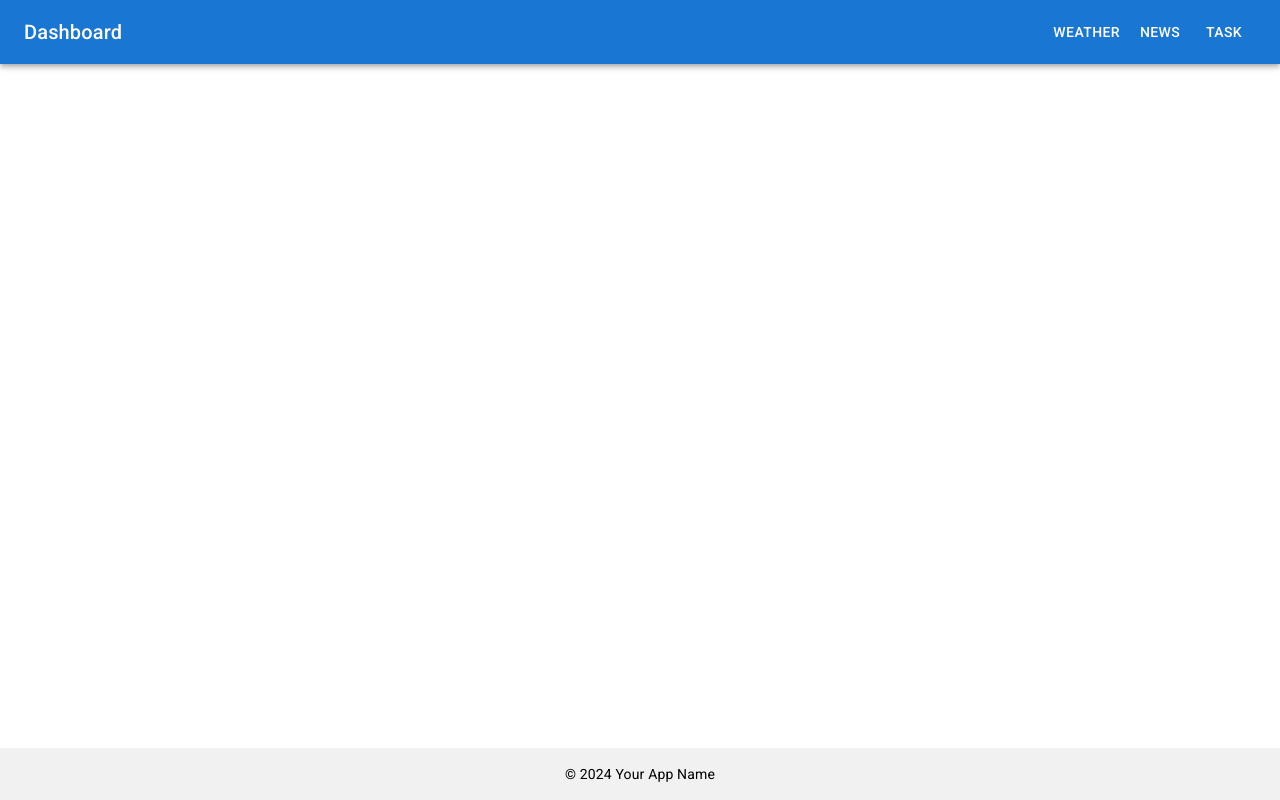
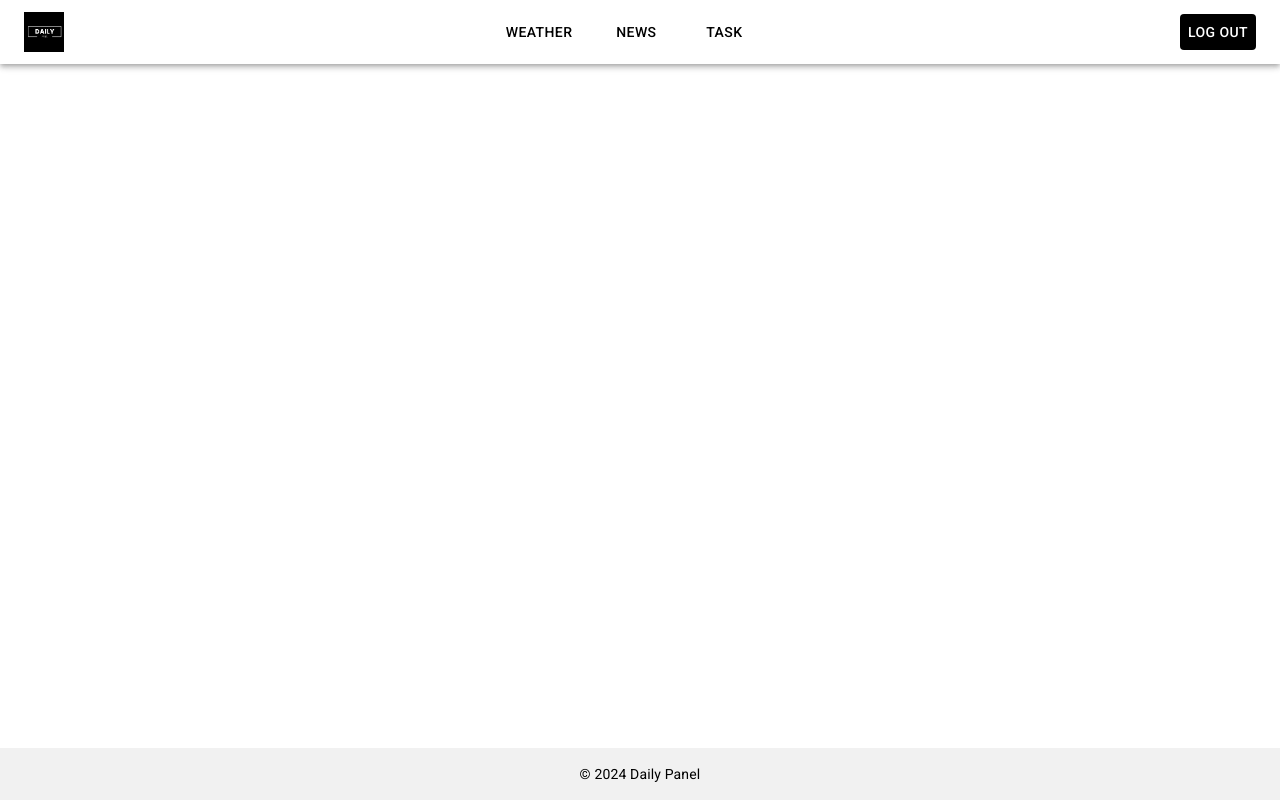
Before and after one commit to riboldicamila/general-app, a React (Create React App) app: page /dashboard in a window 1280 px wide. Built offline with nearby package versions, Linux system fonts and the light colour scheme; the HTML template or start-up script is replaced by a standard one.

Commit message:
setup design

```diff
--- a/public/index.html
+++ b/public/index.html
@@ -2,7 +2,7 @@
 <html lang="en">
   <head>
     <meta charset="utf-8" />
-    <link rel="icon" href="%PUBLIC_URL%/favicon.ico" />
+    <link rel="icon" href="logo192.png" />
     <meta name="viewport" content="width=device-width, initial-scale=1" />
     <meta name="theme-color" content="#000000" />
     <meta
--- a/src/Component/DashboardLayout.js
+++ b/src/Component/DashboardLayout.js
@@ -1,23 +1,19 @@
 import React from "react";
+import { Typography, Box } from "@mui/material";
+import Navbar from "./UserSignIn/Navbar";
 import { Outlet } from "react-router-dom";
-import { Box, AppBar, Toolbar, Typography, Button } from "@mui/material";
-
-const Navbar = () => (
-  <AppBar position="static">
-    <Toolbar>
-      <Typography variant="h6" sx={{ flexGrow: 1 }}>
-        Dashboard
-      </Typography>
-      <Button color="inherit" href="/dashboard/weather">Weather</Button>
-      <Button color="inherit" href="/dashboard/news">News</Button>
-      <Button color="inherit" href="/dashboard/task">Task</Button>
-    </Toolbar>
-  </AppBar>
-);
 
 const Footer = () => (
-  <Box component="footer" sx={{ textAlign: "center", padding: 2, mt: "auto", backgroundColor: "#f1f1f1" }}>
-    <Typography variant="body2">© 2024 Your App Name</Typography>
+  <Box
+    component="footer"
+    sx={{
+      textAlign: "center",
+      padding: 2,
+      mt: "auto",
+      backgroundColor: "#f1f1f1",
+    }}
+  >
+    <Typography variant="body2">© 2024 Daily Panel</Typography>
   </Box>
 );
 
--- /dev/null
+++ b/src/Component/UserSignIn/Navbar.js
@@ -0,0 +1,53 @@
+import React from "react";
+import { useNavigate } from "react-router-dom";
+import { AppBar, Toolbar, Typography, Button, Box } from "@mui/material";
+import logo from "../logo192.png";
+
+const Navbar = () => {
+  const navigate = useNavigate();
+
+  const handleLogout = () => {
+    navigate("/");
+  };
+
+  return (
+    <AppBar position="static" sx={{ backgroundColor: "#fff", color: "#000" }}>
+      <Toolbar sx={{ justifyContent: "space-between" }}>
+        <Box sx={{ display: "flex", alignItems: "center" }}>
+          <img
+            src={logo}
+            alt="Logo"
+            style={{ height: "40px", marginRight: "10px" }}
+          />
+        </Box>
+
+        <Box sx={{ display: "flex", gap: 3 }}>
+          <Button color="inherit" href="/dashboard/weather">
+            Weather
+          </Button>
+          <Button color="inherit" href="/dashboard/news">
+            News
+          </Button>
+          <Button color="inherit" href="/dashboard/task">
+            Task
+          </Button>
+        </Box>
+
+        <Button
+          onClick={handleLogout}
+          sx={{
+            backgroundColor: "#000",
+            color: "#fff",
+            "&:hover": {
+              backgroundColor: "#333",
+            },
+          }}
+        >
+          Log Out
+        </Button>
+      </Toolbar>
+    </AppBar>
+  );
+};
+
+export default Navbar;
```
Also changed, not shown: public/logo512.png, src/Component/logo192.png (added).
